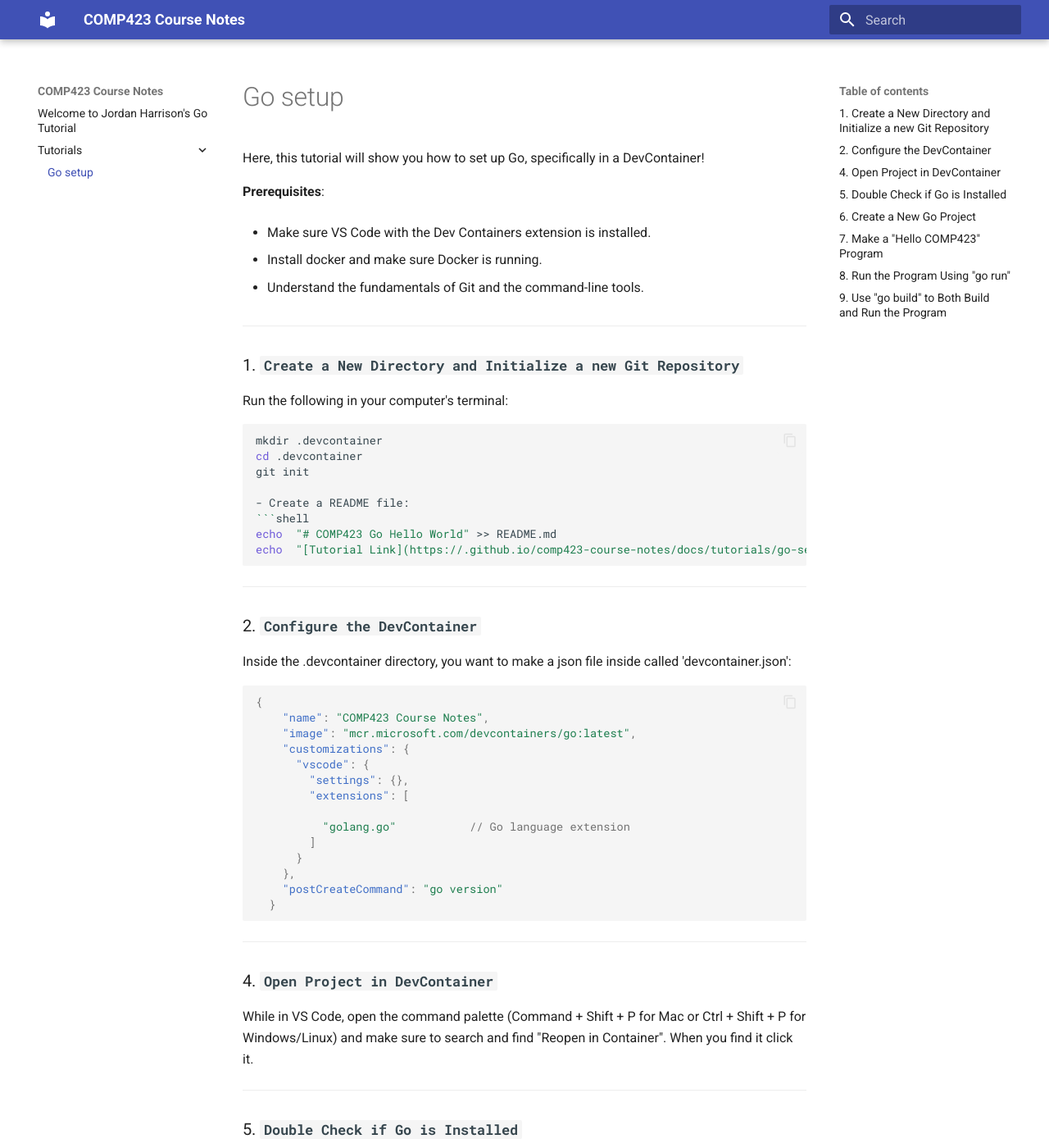
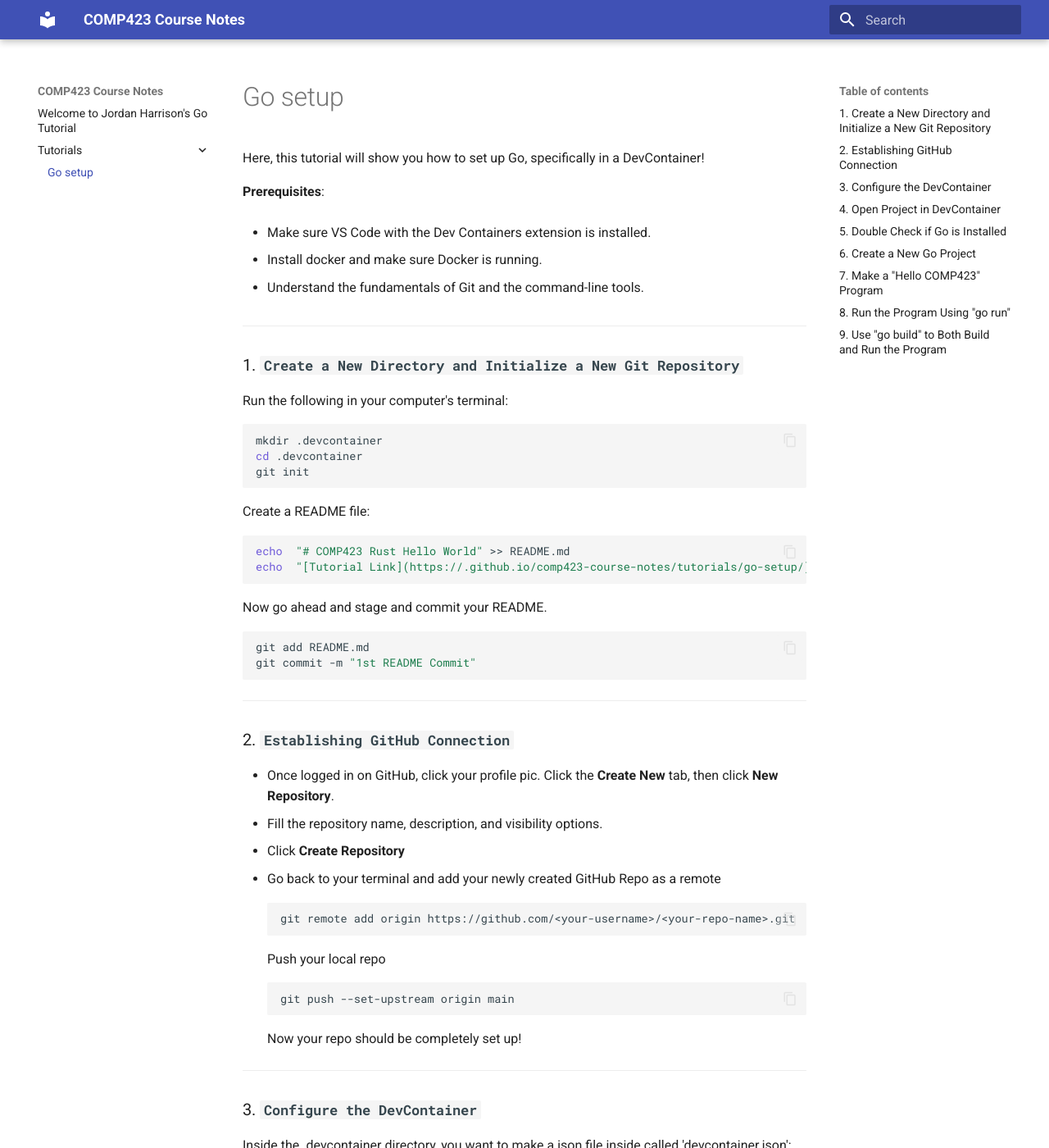
Before and after one commit to JHarrison21/comp423-course-notes, an MkDocs documentation site: the page built from docs/tutorials/go-setup.md, in a window 1280 px wide and 1400 px high. Shown: the whole window at 82% size. Built offline with MkDocs 1.6.1 and Material for MkDocs 9.7.7, drawn with Linux system fonts in a browser that asks for light colours; some of the changed text lies outside the part shown.

Commit message:
Incorporated some new changes

````diff
--- a/docs/tutorials/go-setup.md
+++ b/docs/tutorials/go-setup.md
@@ -9,21 +9,41 @@
 - Understand the fundamentals of Git and the command-line tools.
 
 ---
-### 1. **`Create a New Directory and Initialize a new Git Repository`**
+### 1. **`Create a New Directory and Initialize a New Git Repository`**
 Run the following in your computer's terminal:
 ```shell
 mkdir .devcontainer
 cd .devcontainer
 git init
+```
+Create a README file:
+```shell
+echo  "# COMP423 Rust Hello World" >> README.md
+echo  "[Tutorial Link](https://.github.io/comp423-course-notes/tutorials/go-setup/)" >> README.md
+```
 
-- Create a README file:
+Now go ahead and stage and commit your README.
 ```shell
-echo  "# COMP423 Go Hello World" >> README.md
-echo  "[Tutorial Link](https://.github.io/comp423-course-notes/docs/tutorials/go-setup/)" >> README.md
+git add README.md
+git commit -m "1st README Commit"
 ```
 ---
+### 2. **`Establishing GitHub Connection`**
+- Once logged in on GitHub, click your profile pic. Click the **Create New** tab, then  click **New Repository**.
+- Fill the repository name, description, and visibility options.
+- Click **Create Repository**
+- Go back to your terminal and add your newly created GitHub Repo as a remote
+```shell
+git remote add origin https://github.com/<your-username>/<your-repo-name>.git
+```
+Push your local repo
+```shell
+git push --set-upstream origin main
+```
+Now your repo should be completely set up!
+---
 
-### 2. **`Configure the DevContainer`**
+### 3. **`Configure the DevContainer`**
 Inside the .devcontainer directory, you want to make a json file inside called 'devcontainer.json':
 ```json
 {
@@ -41,7 +61,6 @@
     "postCreateCommand": "go version"
   }
 ```
-
 ---
 ### 4. **`Open Project in DevContainer`**
 While in VS Code, open the command palette (Command + Shift + P for Mac or Ctrl + Shift + P for Windows/Linux) and make sure to search and find "Reopen in Container". When you find it click it.
@@ -96,12 +115,12 @@
 ```shell
 go run main.go
 ```
-This should both compile and run the program
+This is one way to both compile and run the program
 ---
 
 ### 9. **`Use "go build" to Both Build and Run the Program`**
 
-Run the following:
+Another way to compile and run the program is to run the following:
 
 ```shell
 go build -o hello-comp423
````
